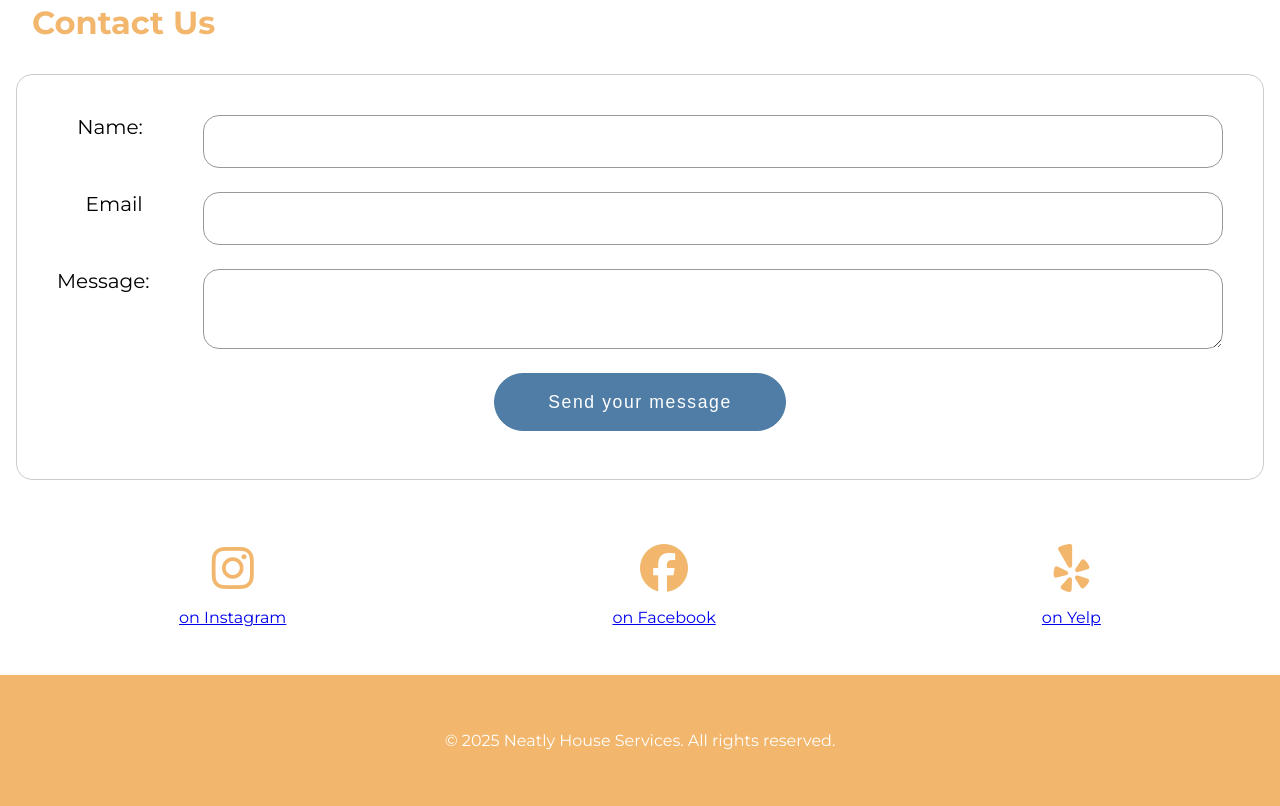
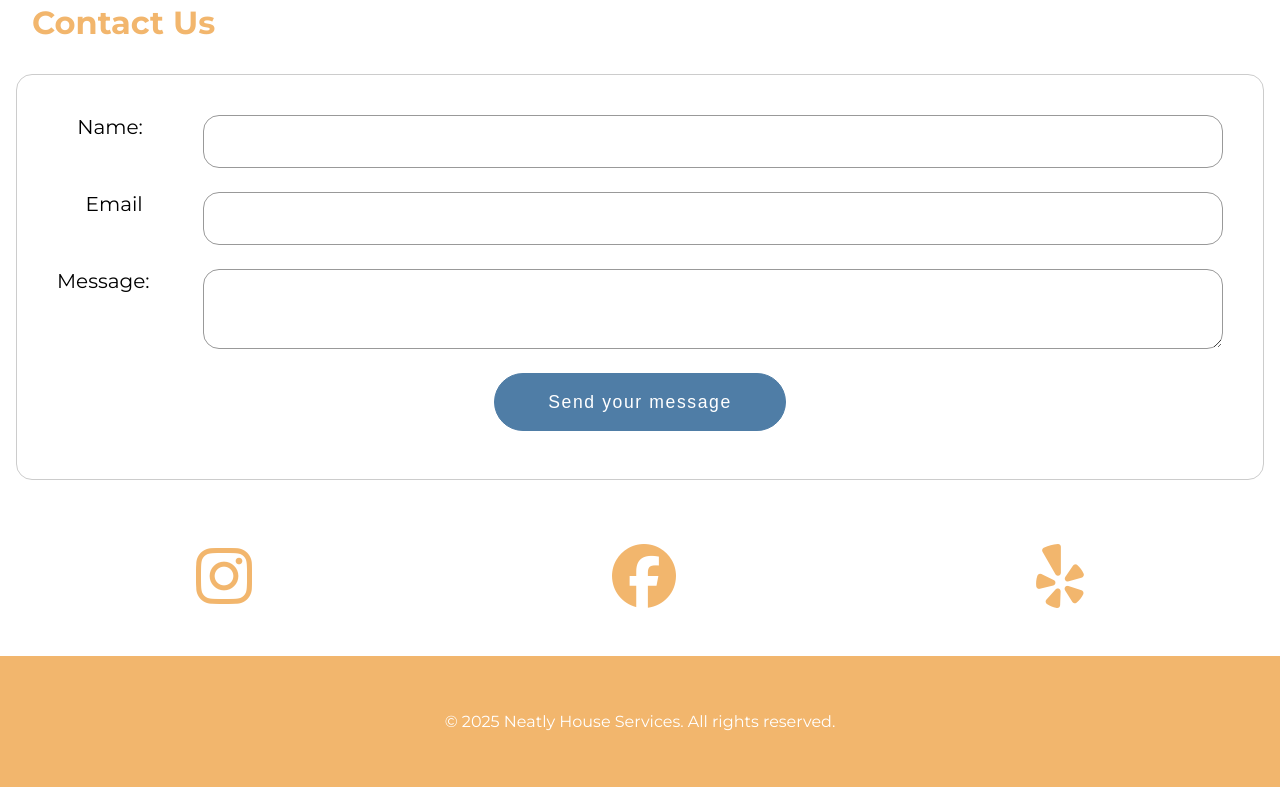
Before and after one commit to iccir919/neatly, a plain HTML site: page index.html in a window 1280 px wide. Shown: the part 1397-2203 px from the top of the page. Drawn offline with Linux system fonts and the light colour scheme; a web font is replaced by a local one.

Commit message:
Add Google Analytics tag and adjust social links

```diff
--- a/index.html
+++ b/index.html
@@ -1,6 +1,15 @@
 <!DOCTYPE html>
 <html lang="en">
     <head>
+        <script async src="https://www.googletagmanager.com/gtag/js?id=G-HMD4R4GKR5"></script>
+        <script>
+            window.dataLayer = window.dataLayer || [];
+            function gtag(){dataLayer.push(arguments);}
+            gtag('js', new Date());
+
+            gtag('config', 'G-HMD4R4GKR5');
+        </script>
+
         <meta charset="utf-8" />
         <meta name="viewport" content="width=device-width, initial-scale=1">
 
@@ -70,30 +79,18 @@
                 </form>
                 <div class="social-links-container">
                     <div class="social-link-container">
-                        <i class="fa-brands fa-instagram social-icon"></i>
-                        <a
-                            class="social-link"
-                            href="#"
-                        >
-                            on Instagram
+                        <a class="social-link" href="#">
+                            <i class="fa-brands fa-instagram social-icon"></i>
                         </a>
                     </div>
                     <div class="social-link-container">
-                        <i class="fa-brands fa-facebook social-icon"></i>
-                        <a
-                            class="social-link"
-                            href="https://www.facebook.com/profile.php?id=61556876248591"
-                        >
-                            on Facebook
+                        <a class="social-link" href="https://www.facebook.com/profile.php?id=61556876248591">
+                            <i class="fa-brands fa-facebook social-icon"></i>
                         </a>
                     </div>
                     <div class="social-link-container">
-                        <i class="fa-brands fa-yelp social-icon"></i>
-                        <a
-                            class="social-link"
-                            href="https://www.yelp.com/biz/neatly-cleaning-services-oakland-2"
-                        >
-                            on Yelp
+                        <a class="social-link" href="https://www.yelp.com/biz/neatly-cleaning-services-oakland-2">
+                            <i class="fa-brands fa-yelp social-icon"></i>
                         </a>
                     </div>
                 </div>
--- a/styles/index.css
+++ b/styles/index.css
@@ -32,7 +32,7 @@ header {
     margin: 1em;
     padding: 0.5em 1em;
     text-decoration: none;
-    letter-spacing: 0.15rem;
+    letter-spacing: 0.5px;
     font-size: 1.45rem;
     font-weight: 600;
     background-color: #4F7DA6;
@@ -137,22 +137,17 @@ button {
 }
 
 .social-link-container {
-    padding: 2em 0.5em;
     display: flex;
     flex-direction: column;
-    align-items: center;
+    padding: 2em 0.5em;
 }
 
 .social-icon {
-    color: #F2B66D
+    color: #F2B66D;
 }
 
 .social-icon {
-    font-size: 3rem;
-}
-
-.social-link {
-    margin-top: 1em;
+    font-size: 4rem;
 }
 
 footer {
```
